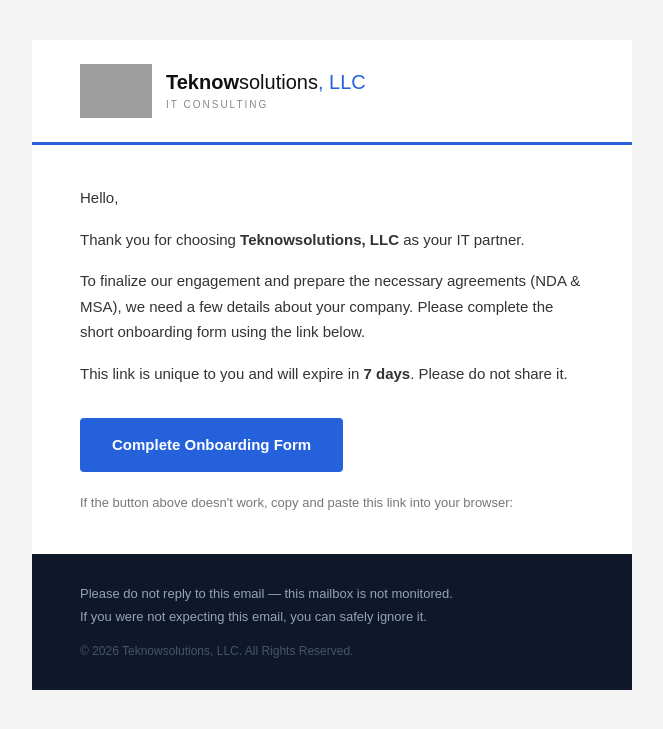
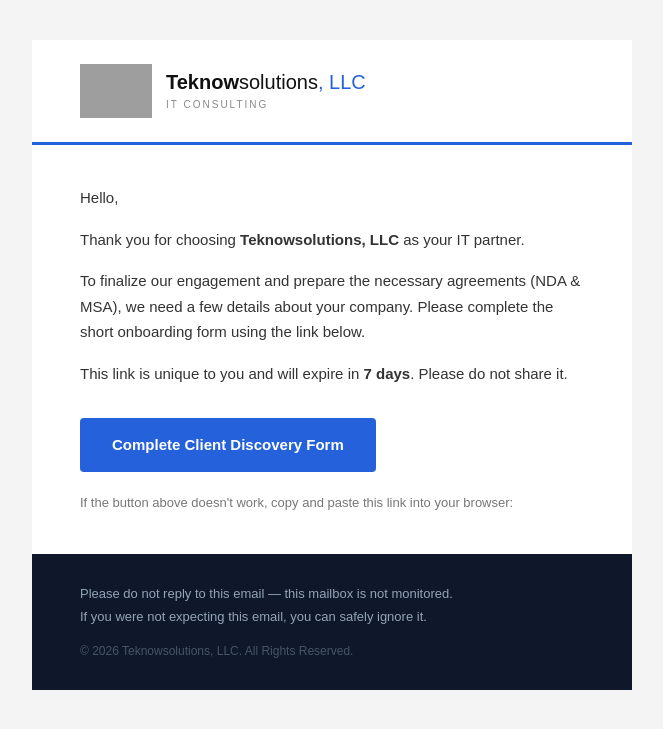
Before and after one commit to auribem84/tksolutions-webapp-backend, a Python web app: template app/templates/email_onboarding_invite.html in a window 1280 px wide. Shown: the top 729 px of the page, without its empty margins (308-971 px from the left). Run offline with Jinja, Linux system fonts and the light colour scheme; the template is opened without the code that fills it, so the values that code supplies are empty; grey boxes are pictures that could not be loaded.

Commit message:
feat: rename Onboarding to Client Discovery in email subject and template
Co-Authored-By: Claude Sonnet 4.6 <noreply@anthropic.com>

```diff
--- a/app/services/email_service.py
+++ b/app/services/email_service.py
@@ -32,7 +32,7 @@ def send_onboarding_invite_email(to_email: str, form_link: str):
         Source=os.getenv("SES_FROM_EMAIL"),
         Destination={"ToAddresses": [to_email]},
         Message={
-            "Subject": {"Data": "Action Required: Complete Your Onboarding Form — Teknowsolutions"},
+            "Subject": {"Data": "Action Required: Complete Your Client Discovery Form — Teknowsolutions"},
             "Body": {"Html": {"Data": html}},
         },
     )
--- a/app/templates/email_onboarding_invite.html
+++ b/app/templates/email_onboarding_invite.html
@@ -3,7 +3,7 @@
 <head>
   <meta charset="UTF-8" />
   <meta name="viewport" content="width=device-width, initial-scale=1.0" />
-  <title>Onboarding Form — Teknowsolutions</title>
+  <title>Client Discovery Form — Teknowsolutions</title>
 </head>
 <body style="margin:0;padding:0;background-color:#f4f4f4;font-family:Arial,sans-serif;">
 
@@ -65,7 +65,7 @@
                       style="background-color:#2461db;border-radius:4px;padding:14px 32px;">
                     <a href="{{ form_link }}"
                        style="color:#ffffff;font-family:Arial,sans-serif;font-size:15px;font-weight:700;text-decoration:none;display:inline-block;">
-                      Complete Onboarding Form
+                      Complete Client Discovery Form
                     </a>
                   </td>
                 </tr>
```
